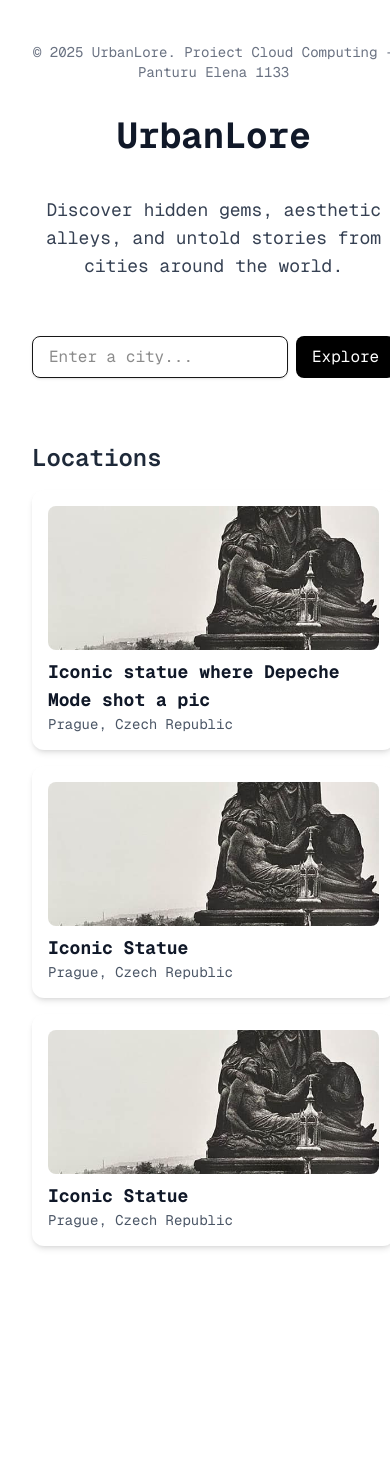
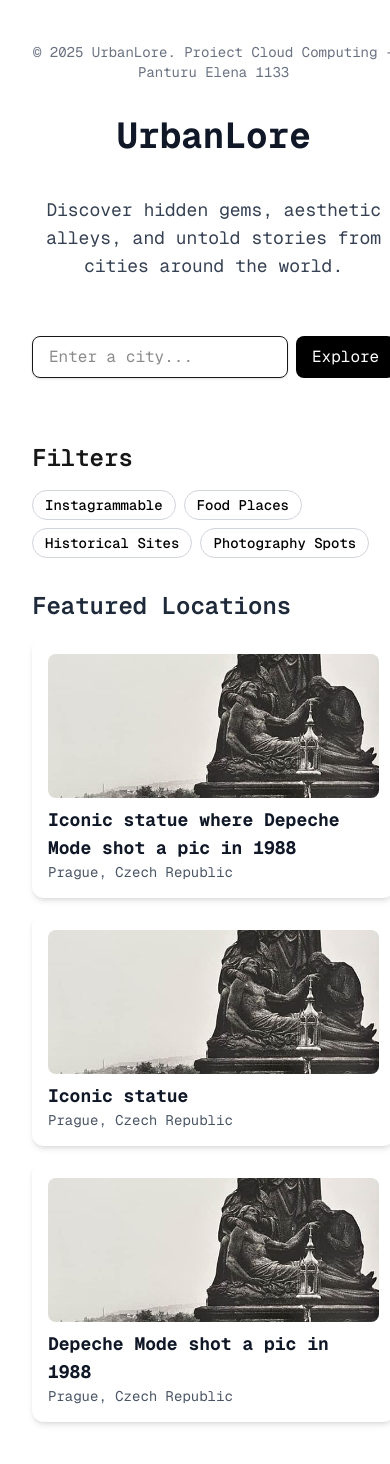
Before and after one commit to elenapanturu/urbanlore, a Next.js app: page / in a window 390 px wide. Shown: the top 1464 px of the page. Before the commit the page ends 1410 px from the top, so only its background shows below. Built offline with nearby package versions, Linux system fonts and the light colour scheme.

Commit message:
Added two Card and MiniCard components and updated design

```diff
--- /dev/null
+++ b/src/components/Card.js
@@ -0,0 +1,64 @@
+export default function Card({ place, onClose }) {
+    const handleOverlayClick = () => {
+        onClose();
+    };
+
+    const handleCardClick = (e) => {
+        e.stopPropagation();
+    };
+
+    return (
+        <div
+            className="fixed inset-0 backdrop-blur-xs flex justify-center items-center z-50"
+            onClick={handleOverlayClick}
+        >
+            <div className="bg-white w-full max-w-md rounded-xl shadow-xl overflow-hidden relative"
+                onClick={handleCardClick}
+            >
+                <button
+                    className="absolute top-4 right-4 text-grey-700 text-xl font-bold hover:text-black cursor-pointer"
+                    onClick={onClose}
+                >
+                    ×
+                </button>
+
+                <img
+                    src={place.image}
+                    alt={place.name}
+                    className="w-full h-36 object-cover rounded-t-lg"
+                />
+
+                <div className="p-6">
+                    <h2 className="text-2xl font-bold mb-1">{place.name}</h2>
+                    <p className="text-gray-600 text-sm mb-4">{place.location}</p>
+                    <p className="mb-4">{place.description}</p>
+
+                    <div className="flex gap-2 mb-4">
+                        {place.categories.map((cat, index) => (
+                            <span
+                                key={index}
+                                className="bg-black text-white text-xs px-2 py-1 rounded-full"
+                            >
+                                {cat}
+                            </span>
+                        ))}
+                    </div>
+
+                    {place.mapEmbed && (
+                        <div className="aspect-video mt-4">
+                            <iframe
+                                src={place.mapEmbed}
+                                width="100%"
+                                height="100%"
+                                style={{ border: 0 }}
+                                allowFullScreen=""
+                                loading="lazy"
+                                referrerPolicy="no-referrer-when-downgrade"
+                            ></iframe>
+                        </div>
+                    )}
+                </div>
+            </div>
+        </div>
+    )
+}
--- /dev/null
+++ b/src/components/MiniCard.js
@@ -0,0 +1,21 @@
+import Image from "next/image";
+
+export default function MiniCard({ place, onClick }) {
+    return (
+        <div
+            className="bg-white p-4 rounded-xl shadow-md hover:shadow-xl transition-all duration-300 cursor-pointer"
+            onClick={() => onClick(place)}
+        >
+            <div className="relative w-full h-36 rounded-lg overflow-hidden">
+                <Image
+                    src={place.image}
+                    alt={place.name}
+                    layout="fill"
+                    objectFit="cover"
+                />
+            </div>
+            <h3 className="font-bold mt-2 text-lg text-gray-900">{place.name}</h3>
+            <p className="text-sm text-gray-600">{place.location}</p>
+        </div>
+    );
+}
--- a/src/pages/index.js
+++ b/src/pages/index.js
@@ -1,6 +1,37 @@
+import { useState } from "react";
 import Image from "next/image";
 import Head from 'next/head';
 import { Geist, Geist_Mono } from "next/font/google";
+import Card from "@/components/Card";
+import MiniCard from "@/components/MiniCard";
+
+//places hardcodate momentan
+const places = [
+  {
+    name: "Iconic statue where Depeche Mode shot a pic in 1988",
+    location: "Prague, Czech Republic",
+    image: "/images/prague_depeche_mode_statue.jpg",
+    description: "Located in a quiet park, this statue became famous after Depeche Mode’s 1988 photo shoot...",
+    categories: ["Historic", "Instagrammable"],
+    mapEmbed: "https://www.google.com/maps/embed?pb=..." // optional
+  },
+  {
+    name: "Iconic statue",
+    location: "Prague, Czech Republic",
+    image: "/images/prague_depeche_mode_statue.jpg",
+    description: "Located in a quiet park, this statue became famous after Depeche Mode’s 1988 photo shoot...",
+    categories: ["Historic", "Instagrammable"],
+    mapEmbed: "https://www.google.com/maps/embed?pb=..." // optional
+  },
+  {
+    name: "Depeche Mode shot a pic in 1988",
+    location: "Prague, Czech Republic",
+    image: "/images/prague_depeche_mode_statue.jpg",
+    description: "Located in a quiet park, this statue became famous after Depeche Mode’s 1988 photo shoot...",
+    categories: ["Historic", "Instagrammable"],
+    mapEmbed: "https://www.google.com/maps/embed?pb=..." // optional
+  },
+]
 
 const geistSans = Geist({
   variable: "--font-geist-sans",
@@ -13,6 +44,32 @@ const geistMono = Geist_Mono({
 });
 
 export default function Home() {
+  const [selectedPlace, setSelectedPlace] = useState(null);
+  const [city, setCity] = useState("");
+  const [selectedFilters, setSelectedFilters] = useState([]);
+  const filters = ["Instagrammable", "Food Places", "Historical Sites", "Photography Spots"];
+
+  const toggleFilter = (filter) => {
+    setSelectedFilters((prev) =>
+      prev.includes(filter) ? prev.filter((f) => f !== filter) : [...prev, filter]
+    );
+  };
+
+  const handleCheckboxChange = (event) => {
+    setFilters({
+      ...filters,
+      [event.target.name]: event.target.checked,
+    });
+  };
+
+  const handleSearch = async () => {
+    const query = {
+      city: city,
+      filters: filters,
+    };
+    console.log(query);
+  };
+
   return (
     <div
       className={`${geistSans.className} ${geistMono.className} grid grid-rows-[20px_1fr_20px] items-center justify-items-center min-h-screen p-8 pb-20 gap-16 sm:p-20 font-[family-name:var(--font-geist-sans)]`}
@@ -29,39 +86,48 @@ export default function Home() {
           <input
             type="text"
             placeholder="Enter a city..."
+            value={city}
+            onChange={(e) => setCity(e.target.value)}
             className="px-4 py-2 border rounded-lg shadow-sm w-64 focus:outline-none focus:ring-2 focus:ring-gray-600"
           />
-          <button className="bg-black text-white px-4 py-2 rounded-lg transition-all duration-300 ease-in-out transform hover:scale-105">Explore</button>
+          <button
+            onClick={handleSearch}
+            className="bg-black text-white px-4 py-2 rounded-lg transition-all duration-300 ease-in-out transform hover:scale-105"
+          >
+            Explore
+          </button>
         </div>
 
         <section className="w-full max-w-3xl">
-          <h2 className="text-2xl font-semibold mb-4 text-gray-800"> Locations</h2>
-          {/* o sa mapam printre place cards*/}
-          <div className="grid grid-cols-1 sm:grid-cols-2 gap-4">
-            {/* cardurile, urmeaza sa nu mai fie harcodate */}
-            <div className="bg-white p-4 rounded-xl shadow-md hover:shadow-xl transition-all duration-300">
-              <div className="relative w-full h-36 rounded-lg overflow-hidden">
-                <Image src="/images/prague_depeche_mode_statue.jpg" alt="Iconic Statue Prague" layout="fill" objectFit="cover" />
-              </div>
-              <h3 className="font-bold mt-2 text-lg text-gray-900">Iconic statue where Depeche Mode shot a pic</h3>
-              <p className="text-sm text-gray-600">Prague, Czech Republic</p>
-            </div>
-            <div className="bg-white p-4 rounded-xl shadow-md hover:shadow-xl transition-all duration-300">
-              <div className="relative w-full h-36 rounded-lg overflow-hidden">
-                <Image src="/images/prague_depeche_mode_statue.jpg" alt="Iconic Statue Prague" layout="fill" objectFit="cover" />
-              </div>
-              <h3 className="font-bold mt-2 text-lg text-gray-900">Iconic Statue</h3>
-              <p className="text-sm text-gray-600">Prague, Czech Republic</p>
-            </div>
-            <div className="bg-white p-4 rounded-xl shadow-md hover:shadow-xl transition-all duration-300">
-              <div className="relative w-full h-36 rounded-lg overflow-hidden">
-                <Image src="/images/prague_depeche_mode_statue.jpg" alt="Iconic Statue Prague" layout="fill" objectFit="cover" />
-              </div>
-              <h3 className="font-bold mt-2 text-lg text-gray-900">Iconic Statue</h3>
-              <p className="text-sm text-gray-600">Prague, Czech Republic</p>
-            </div>
+          <h2 className="text-2xl font-semibold mb-4">Filters</h2>
+          <div className="flex flex-wrap gap-2 mt-2">
+            {filters.map((filter) => (
+              <button
+                key={filter}
+                onClick={() => toggleFilter(filter)}
+                className={`px-3 py-1 rounded-full border text-sm font-medium transition
+        ${selectedFilters.includes(filter)
+                    ? "bg-black text-white border-black"
+                    : "bg-white text-black border-gray-300 hover:bg-black hover:text-white"
+                  }`}
+              >
+                {filter}
+              </button>
+            ))}
           </div>
         </section>
+
+        <section className="w-full max-w-3xl">
+          <h2 className="text-2xl font-semibold mb-4 text-gray-800">Featured Locations</h2>
+          <div className="grid grid-cols-1 sm:grid-cols-2 gap-4">
+            {places.map((place) => (
+              <MiniCard key={place.name} place={place} onClick={setSelectedPlace} />
+            ))}
+          </div>
+        </section>
+        {selectedPlace && (
+          <Card place={selectedPlace} onClose={() => setSelectedPlace(null)} />
+        )}
       </main>
       <footer className="text-center text-sm text-gray-500 mt-10">
         <p>&copy; 2025 UrbanLore. Proiect Cloud Computing - Panturu Elena 1133</p>
--- a/src/styles/globals.css
+++ b/src/styles/globals.css
@@ -24,3 +24,16 @@ body {
   color: var(--foreground);
   font-family: Arial, Helvetica, sans-serif;
 }
+
+input[type="checkbox"] {
+  accent-color: #000;
+}
+
+input[type="checkbox"]:checked {
+  background-color: #000;
+  border-color: #000;
+}
+
+input[type="checkbox"]:checked+label {
+  color: #000;
+}
```
